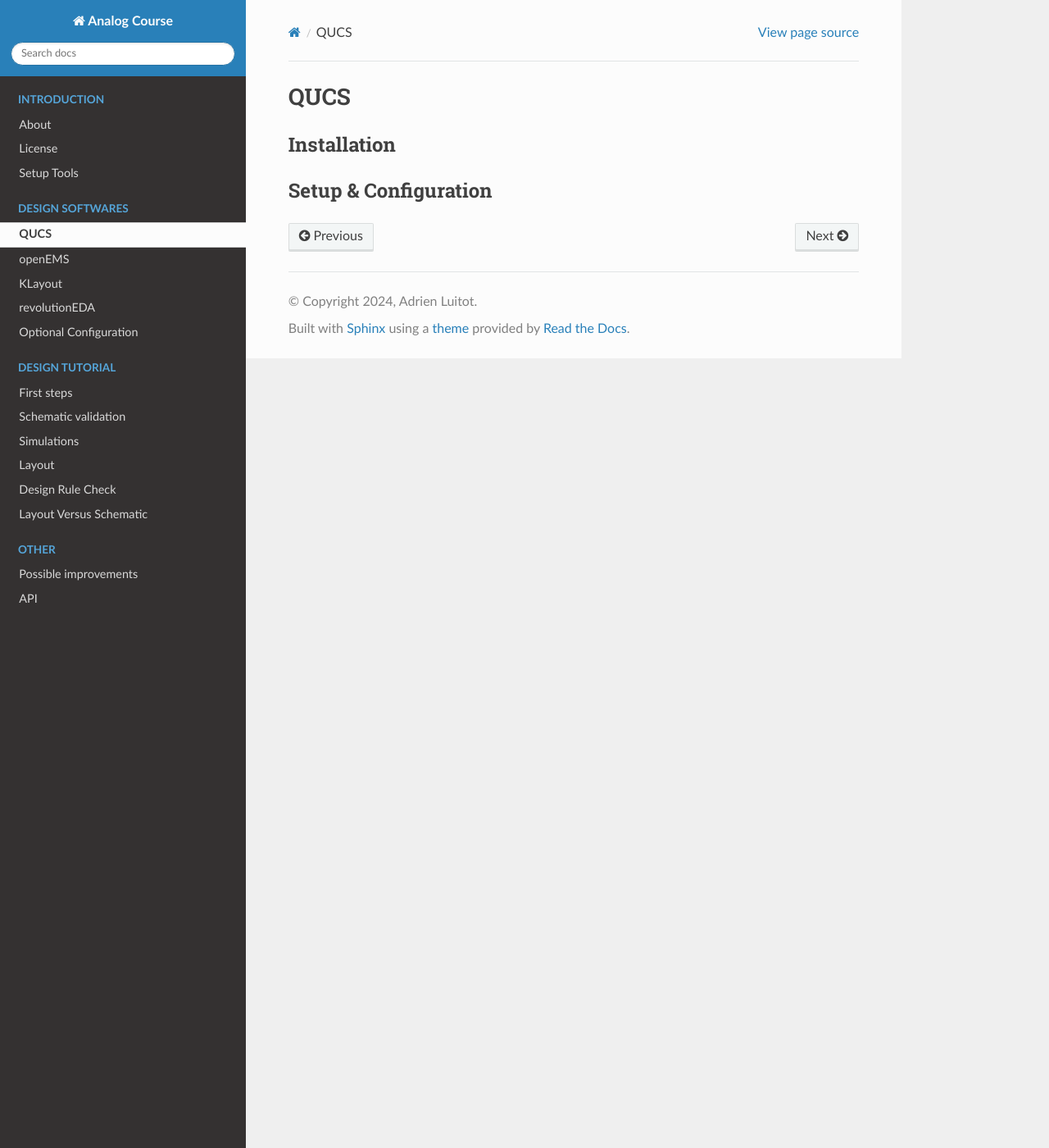
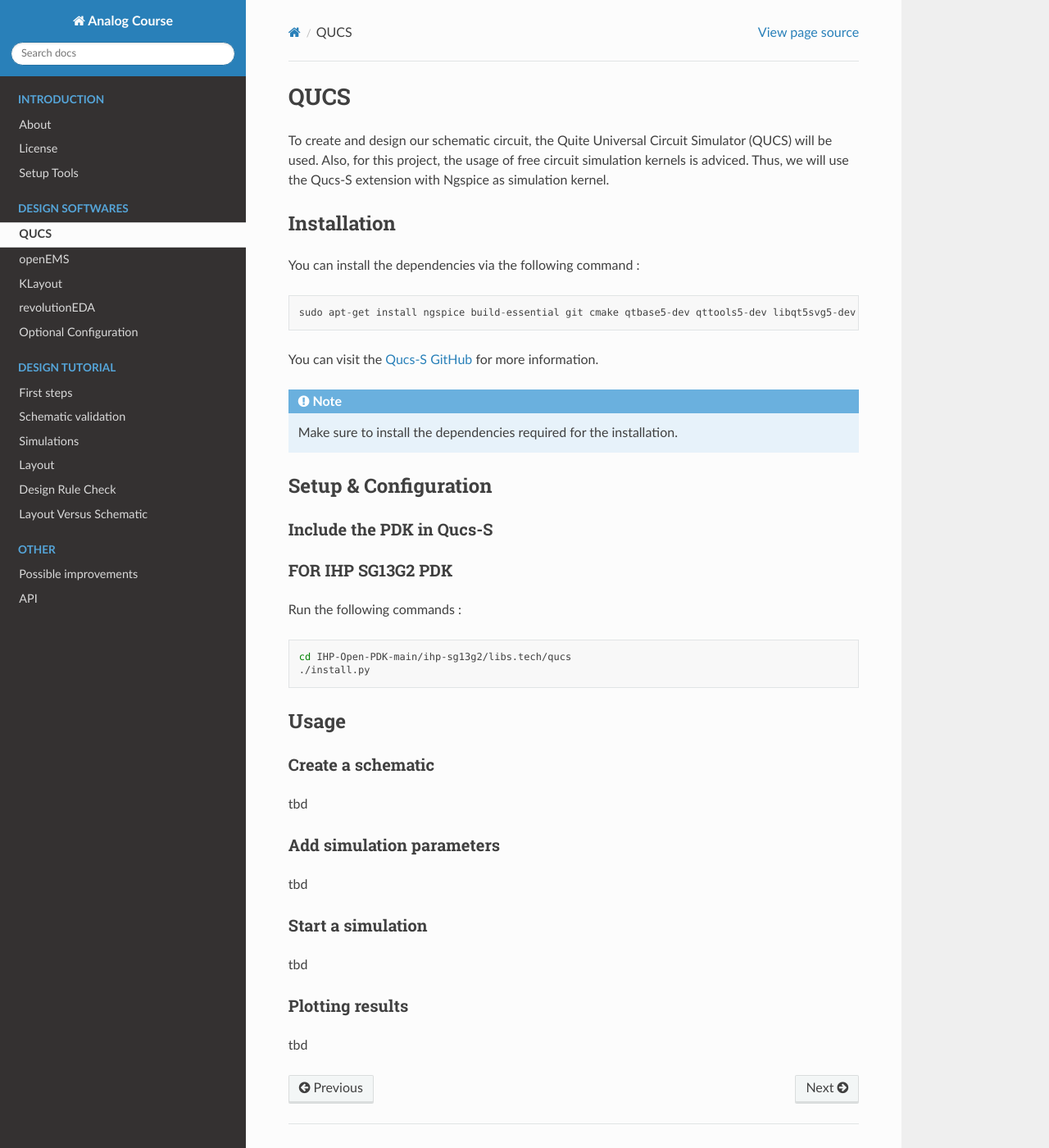
Before and after one commit to adrienluitot/analog-course-bak, a Sphinx documentation site: the page built from docs/source/design_softwares/qucs.rst, in a window 1280 px wide and 1400 px high. Shown: the whole window at 82% size. Built offline with Sphinx 7.4.7 and the Read the Docs theme 3.1.0, drawn with Linux system fonts in a browser that asks for light colours.

Commit message:
Added sphinx_toolbox.code extension Added content in qucs.rst

```diff
--- a/docs/source/conf.py
+++ b/docs/source/conf.py
@@ -18,8 +18,9 @@
     'sphinx.ext.autosummary',
     'sphinx.ext.intersphinx',
     'sphinx_toolbox.sidebar_links',
-    'sphinx_toolbox.github',
-    'sphinx_design'
+    'sphinx_design',
+    'sphinx_toolbox.code',
+    'sphinx_toolbox.github'
 ]
 
 intersphinx_mapping = {
--- a/docs/source/design_softwares/opt_config.rst
+++ b/docs/source/design_softwares/opt_config.rst
@@ -1,2 +1,2 @@
 Optional Configuration
-=============
+======================
--- a/docs/source/design_softwares/qucs.rst
+++ b/docs/source/design_softwares/qucs.rst
@@ -1,6 +1,57 @@
 QUCS
 ====
+
+To create and design our schematic circuit, the Quite Universal Circuit Simulator (QUCS) will be used. Also, for this project, the usage of free circuit simulation kernels is adviced.
+Thus, we will use the Qucs-S extension with Ngspice as simulation kernel.
+
 Installation
 ------------
+
+You can install the dependencies via the following command :
+
+.. code-block:: python
+
+    sudo apt-get install ngspice build-essential git cmake qtbase5-dev qttools5-dev libqt5svg5-dev libqt5charts5-dev flex bison gperf dos2unix
+
+You can visit the `Qucs-S GitHub <https://github.com/ra3xdh/qucs_s>`_ for more information.
+
+.. note::
+    Make sure to install the dependencies required for the installation.
+
 Setup & Configuration
 ---------------------
+
+Include the PDK in Qucs-S
+^^^^^^^^^^^^^^^^^^^^^^^^^
+
+FOR IHP SG13G2 PDK
+^^^^^^^^^^^^^^^^^^
+Run the following commands :
+
+.. code-block:: shell
+
+    cd IHP-Open-PDK-main/ihp-sg13g2/libs.tech/qucs
+    ./install.py
+
+Usage
+-----
+
+Create a schematic
+^^^^^^^^^^^^^^^^^^
+
+tbd
+
+Add simulation parameters
+^^^^^^^^^^^^^^^^^^^^^^^^^
+
+tbd
+
+Start a simulation
+^^^^^^^^^^^^^^^^^^
+
+tbd
+
+Plotting results
+^^^^^^^^^^^^^^^^
+
+tbd
```
